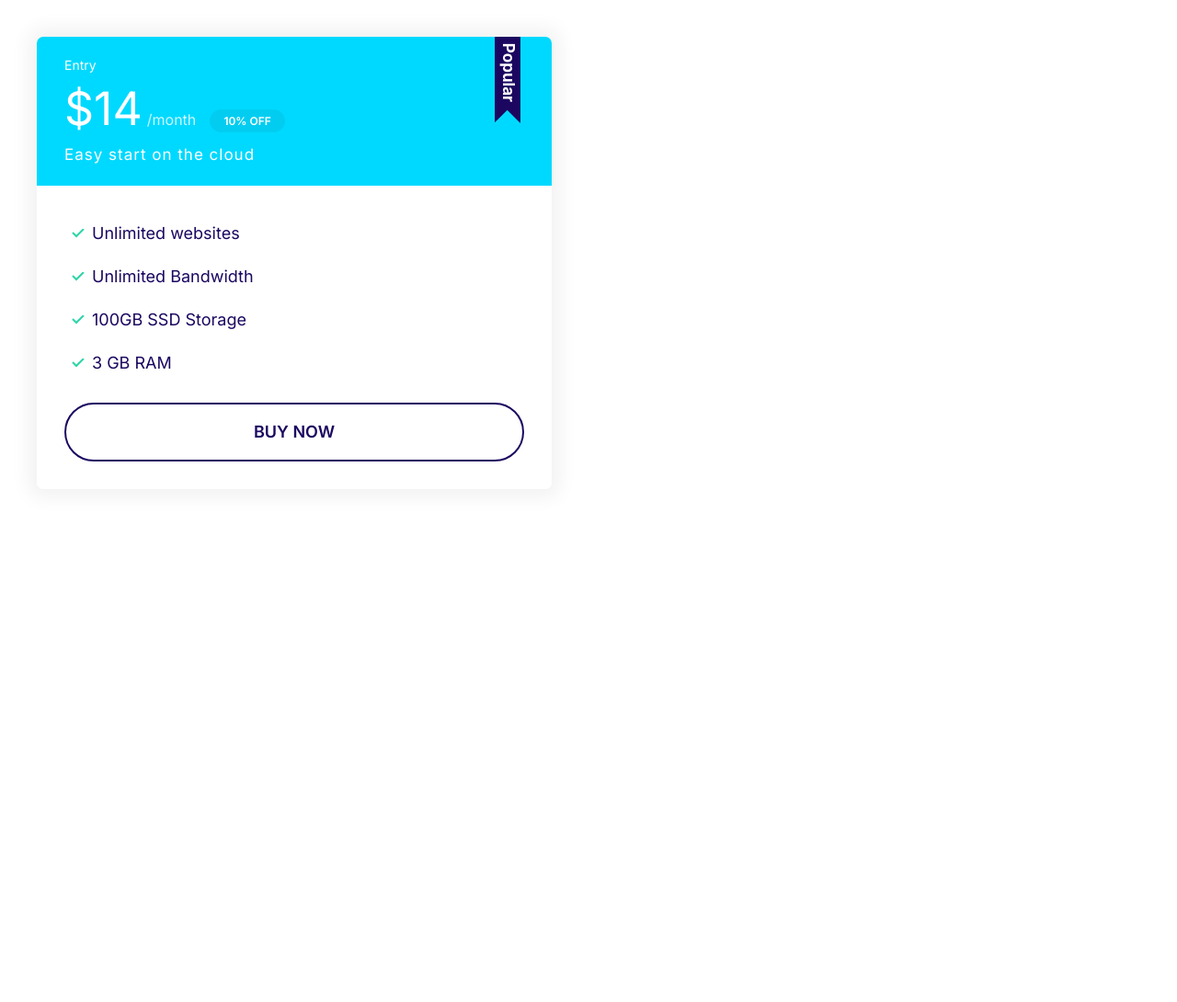
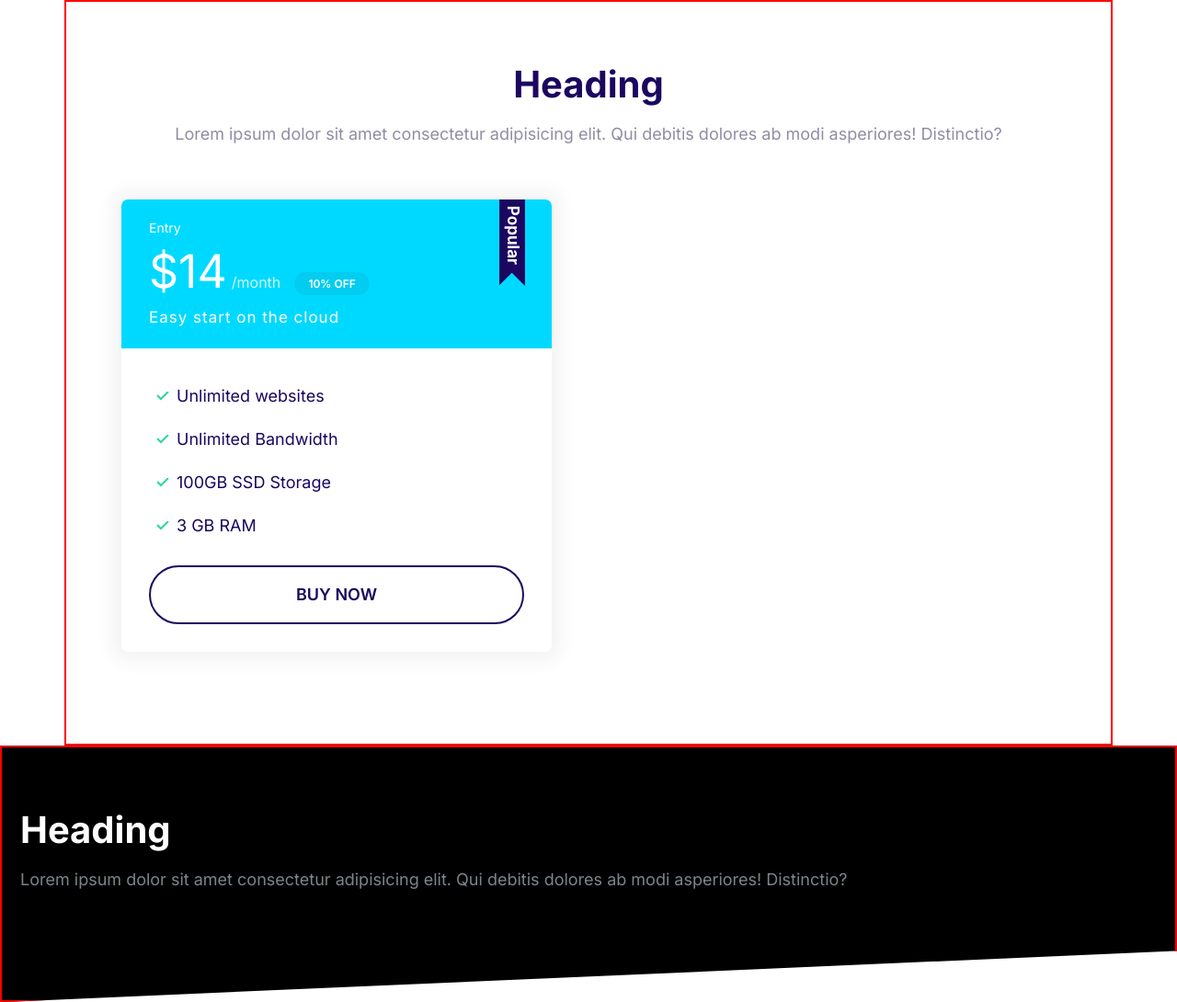
Before and after one commit to Ataara/Moshify, a plain HTML site: page index.html in a window 1280 px wide. Shown: the whole page at 92% size. Before the commit the page ends 800 px from the top, so only its background shows below. Drawn offline with Linux system fonts and the light colour scheme.

Commit message:
creating blocks with plan cards and skewered CSS

```diff
--- a/css/style.css
+++ b/css/style.css
@@ -602,3 +602,8 @@ opacity: 1;
   padding-bottom:calc(  var(--padding-vertical) + 4rem  ) ;
   clip-path: polygon(0% 0%, 100% 0%, 100% 80%, 0% 100%);
 }
+
+.container{
+  max-width: 1140px;
+  margin: 0 auto;
+}
--- a/index.html
+++ b/index.html
@@ -14,6 +14,14 @@
     <link rel="stylesheet" href="css/style.css" />
   </head>
   <body>
+    <section class="block container">
+      <header class="block__header">
+        <h2 class="block__heading">Heading</h2>
+        <p>
+          Lorem ipsum dolor sit amet consectetur adipisicing elit. Qui debitis
+          dolores ab modi asperiores! Distinctio?
+        </p>
+      </header>
       <div class="plan plan--popular">
         <div style="padding: 4rem">
           <div class="card card--secondary">
@@ -36,6 +44,14 @@
           </div>
         </div>
       </div>
+    </section>
+    <section class="block block--dark block--skewed-left">
+      <h2 class="block__heading">Heading</h2>
+      <p>
+        Lorem ipsum dolor sit amet consectetur adipisicing elit. Qui debitis
+        dolores ab modi asperiores! Distinctio?
+      </p>
+    </section>
     <script src="js/"></script>
   </body>
 </html>
```
Also changed, not shown: components/card.html (added, +9 -0 lines), components/plan.html (added, +22 -0 lines). Lines whose indentation alone changed are shown as unchanged.
